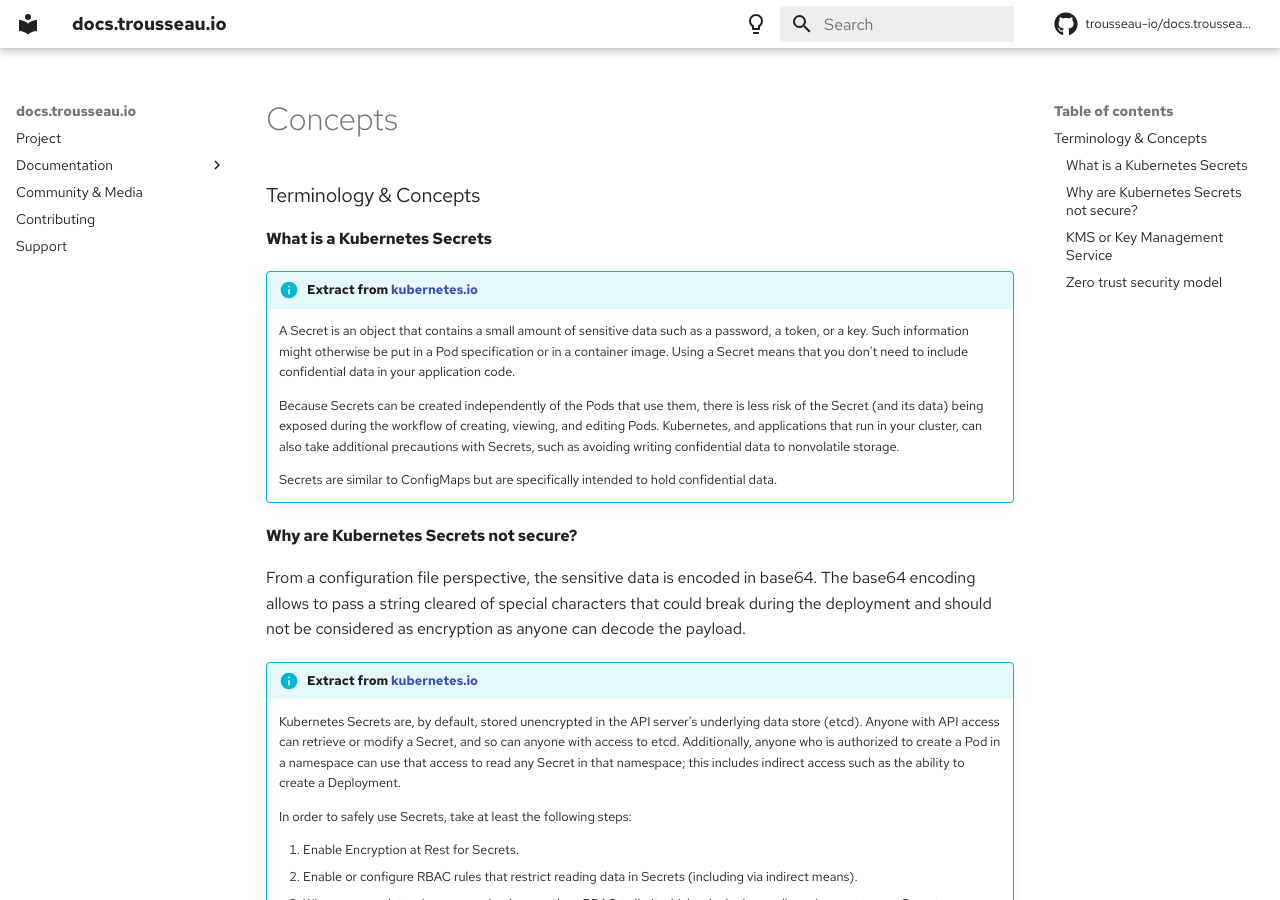
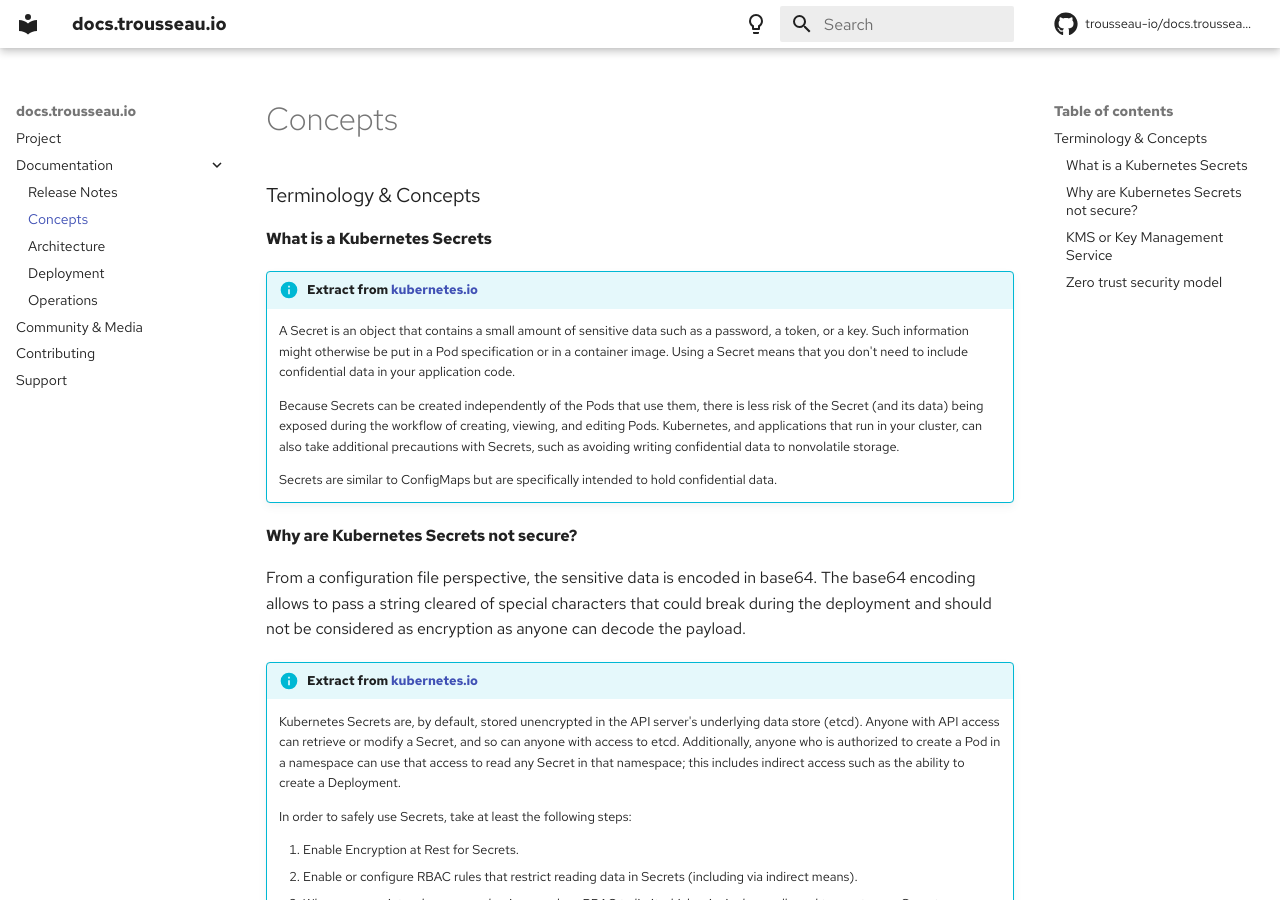
Before and after one commit to Trousseau-io/docs.trousseau.io, an MkDocs documentation site: the page built from docs/trousseau/concepts.md, in a window 1280 px wide and 900 px high. Built offline with MkDocs 1.6.1 and Material for MkDocs 9.7.7, drawn with Linux system fonts in a browser that asks for light colours; some web fonts are replaced; comment, search, counter and statistics services are not loaded.

Commit message:
Update mkdocs.yml

```diff
--- a/mkdocs.yml
+++ b/mkdocs.yml
@@ -70,6 +70,7 @@ nav:
   - Project: 'index.md'
   - Documentation:
     - Release Notes: 'trousseau/release_notes.md'
+    - Concepts: 'trousseau/concepts.md'
     - Architecture: 'trousseau/architecture.md'
     - Deployment: 'trousseau/deployment.md'
     - Operations: 'trousseau/operations.md'
```
